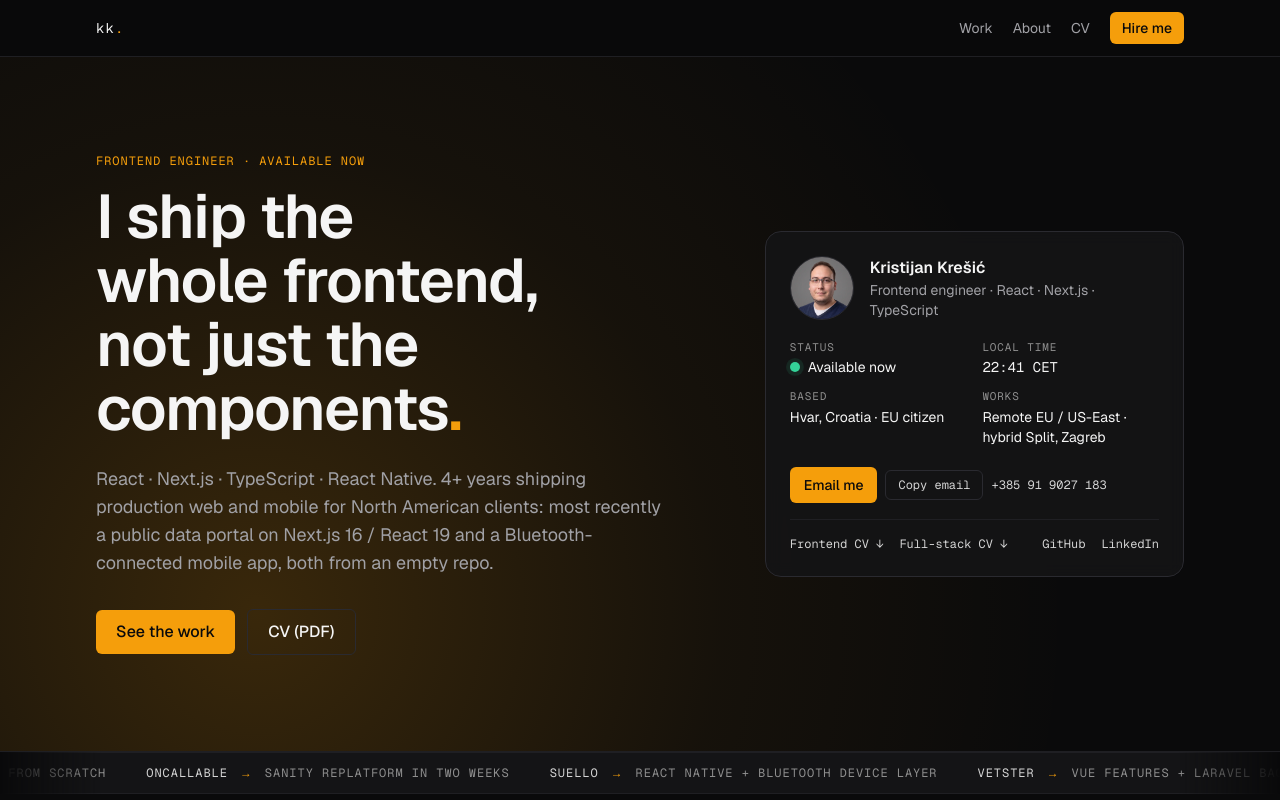
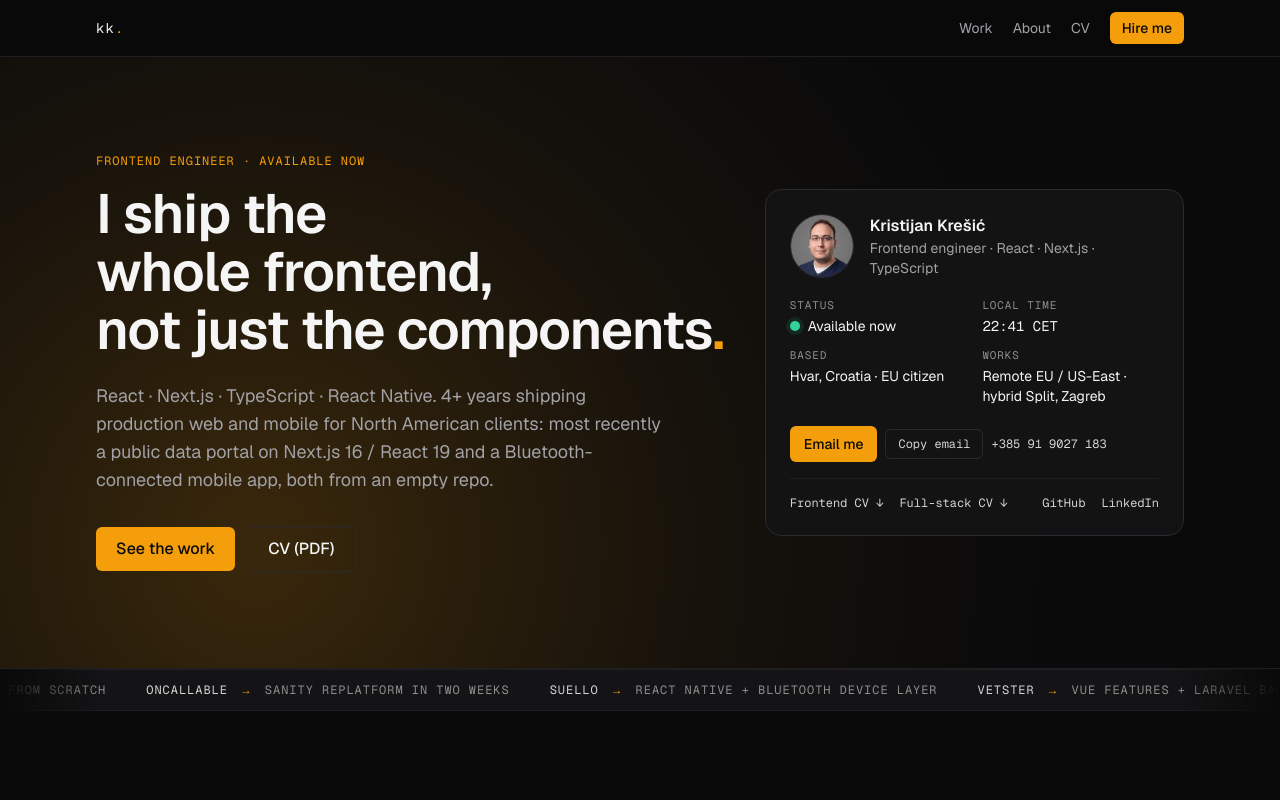
Before and after one commit to kristijan-kresic-hvar/kristijankresic.com, a Next.js app: page / in a window 1280 px wide. Shown: the top 800 px of the page. Built offline with nearby package versions, Linux system fonts and the light colour scheme.

Commit message:
style: hero headline fits three lines at desktop widths

```diff
--- a/src/app/page.tsx
+++ b/src/app/page.tsx
@@ -37,7 +37,7 @@ export default function Home() {
         <Container className="relative grid gap-10 py-14 sm:py-20 lg:grid-cols-[minmax(0,1.5fr)_minmax(320px,1fr)] lg:items-center lg:py-24">
           <div>
             <p className="reveal font-mono text-xs uppercase tracking-wide text-accent">Frontend engineer · available now</p>
-            <h1 className="reveal reveal-delay-1 mt-4 text-[clamp(36px,4.8vw,64px)] font-semibold leading-[1.04] tracking-tighter">
+            <h1 className="reveal reveal-delay-1 mt-4 text-[clamp(34px,4.3vw,58px)] font-semibold leading-[1.05] tracking-tighter">
               I ship the whole frontend,
               <br className="hidden sm:block" /> not just the components<span className="text-accent">.</span>
             </h1>
```
